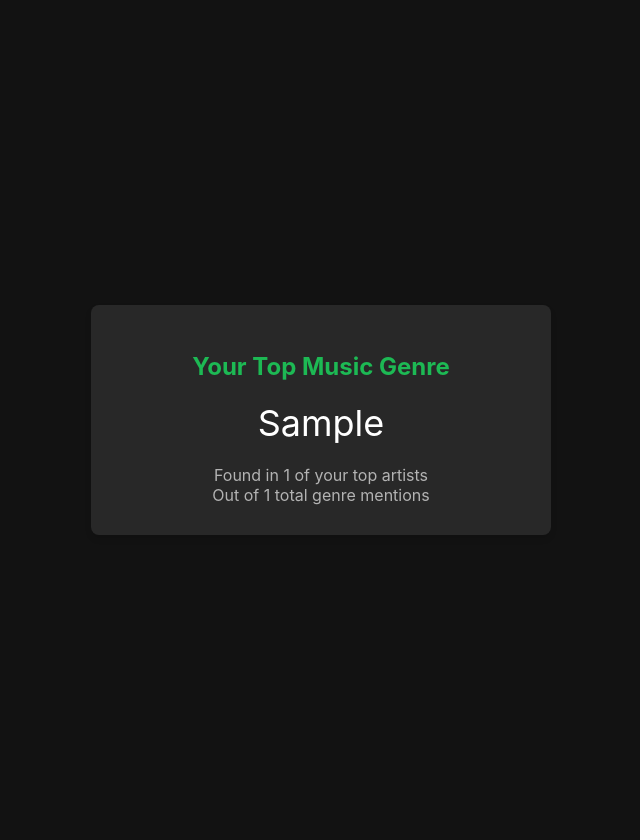
After one commit to eriklarson12/Team-27-Spotify-Wrapper, a Django app: template spotify_project/spotify_auth/templates/spotify_auth/top_genre.html in a window 1280 px wide. The commit adds this page. Shown: the whole page, without its empty margins (319-959 px from the left). Run offline with Django 5.2, Linux system fonts and the light colour scheme; the template is opened without the code that fills it: most values are stand-ins (such as "Sample title", 1, 10 or a date in 2020).

Commit message:
Added top genre page

```diff
--- a/spotify_project/spotify_auth/templates/spotify_auth/profile.html
+++ b/spotify_project/spotify_auth/templates/spotify_auth/profile.html
@@ -12,6 +12,9 @@
 </div>
 <div class="actions">
     <a href="{% url 'get_top_artists' %}" class="spotify-button">View Your Top Artists</a>
+</div>
+<div class="actions">
+    <a href="{% url 'get_top_genre' %}" class="spotify-button">View Your Top Genre</a>
 </div>
 
 <style>
--- /dev/null
+++ b/spotify_project/spotify_auth/templates/spotify_auth/top_genre.html
@@ -0,0 +1,59 @@
+<!DOCTYPE html>
+<html lang="en">
+<head>
+    <meta charset="UTF-8">
+    <meta name="viewport" content="width=device-width, initial-scale=1.0">
+    <title>Your Top Genre</title>
+    <style>
+        body {
+            font-family: -apple-system, BlinkMacSystemFont, 'Segoe UI', Roboto, sans-serif;
+            background-color: #121212;
+            color: white;
+            margin: 0;
+            padding: 20px;
+            display: flex;
+            justify-content: center;
+            align-items: center;
+            min-height: 100vh;
+        }
+
+        .container {
+            background-color: #282828;
+            padding: 30px;
+            border-radius: 8px;
+            text-align: center;
+            max-width: 400px;
+            width: 100%;
+            box-shadow: 0 4px 6px rgba(0, 0, 0, 0.1);
+        }
+
+        h1 {
+            color: #1DB954;
+            margin-bottom: 10px;
+            font-size: 24px;
+        }
+
+        .genre-name {
+            font-size: 36px;
+            margin: 20px 0;
+            text-transform: capitalize;
+        }
+
+        .stats {
+            color: #b3b3b3;
+            font-size: 16px;
+            margin-top: 20px;
+        }
+    </style>
+</head>
+<body>
+    <div class="container">
+        <h1>Your Top Music Genre</h1>
+        <div class="genre-name">{{ favorite_genre }}</div>
+        <div class="stats">
+            Found in {{ number }} of your top artists<br>
+            Out of {{ total_genres }} total genre mentions
+        </div>
+    </div>
+</body>
+</html>
--- a/spotify_project/spotify_auth/urls.py
+++ b/spotify_project/spotify_auth/urls.py
@@ -8,4 +8,5 @@ urlpatterns = [
     path('profile/', views.profile, name='profile'),
     path('top-tracks/', views.get_top_tracks, name='get_top_tracks'),
     path('top-artists/', views.get_top_artists, name='get_top_artists'),
+    path('top-genre/', views.get_top_genre, name='get_top_genre')
 ]
```
Also changed, not shown: spotify_project/spotify_auth/views.py (+52 -0 lines).
